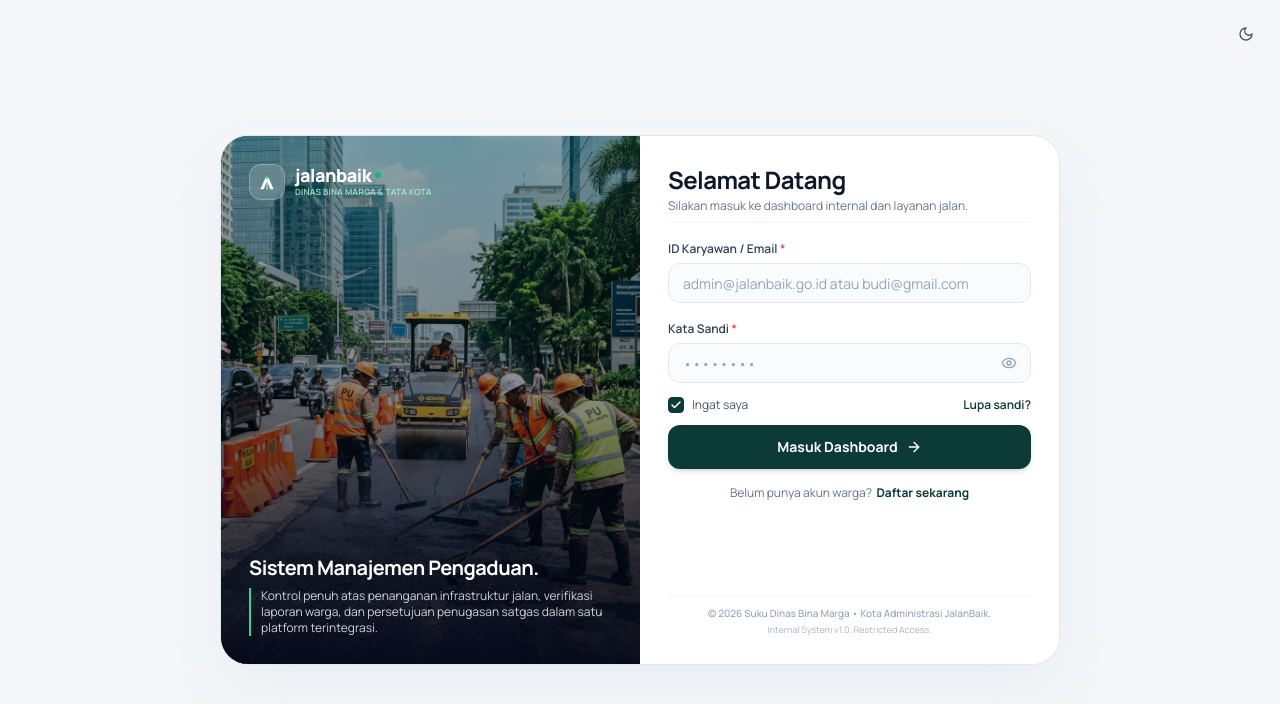
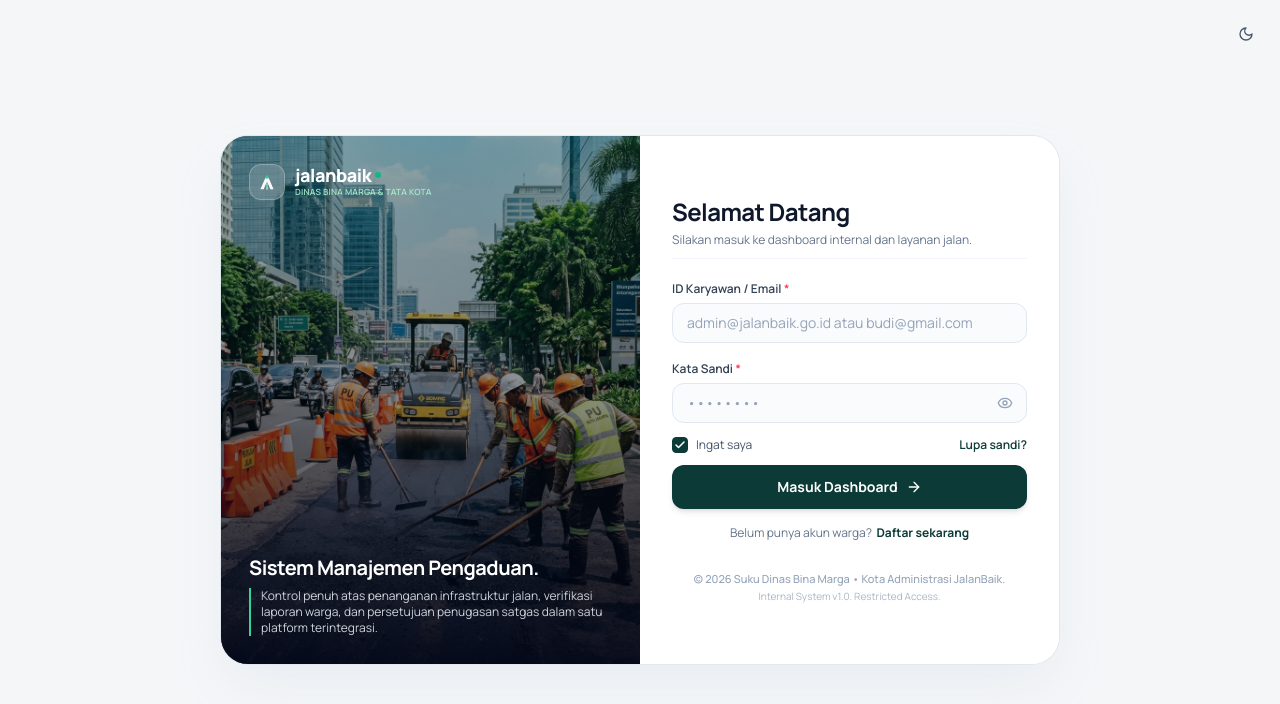
Before and after one commit to muhbintangmahardani/Pengaduan-Masyarakat, a Next.js app: page /login in a window 1280 px wide. Shown: the top 704 px of the page. Built offline with nearby package versions, Linux system fonts and the light colour scheme.

Commit message:
fix(auth): vertically center login form, remove excessive mt-auto gap and border line between button and copyright text

```diff
--- a/src/app/(auth)/login/page.tsx
+++ b/src/app/(auth)/login/page.tsx
@@ -81,9 +81,8 @@ export default function LoginPage() {
         </div>
 
         {/* Kolom Kanan: 50% Form Login Bersih, Rapi & Elegan Tanpa Scroll */}
-        <div className="p-6 sm:p-7 lg:p-7 flex flex-col justify-between bg-white dark:bg-slate-900">
-          <div>
-            <div className="space-y-0.5 mb-3">
+        <div className="p-6 sm:p-8 lg:p-8 flex flex-col justify-center bg-white dark:bg-slate-900">
+          <div className="space-y-1 mb-4">
             <h1 className="text-xl sm:text-2xl font-bold tracking-tight text-slate-900 dark:text-slate-100">
               Selamat Datang
             </h1>
@@ -175,7 +174,7 @@ export default function LoginPage() {
               type="submit"
               size="lg"
               disabled={isLoading}
-                className="w-full h-11 py-2.5 rounded-xl bg-[#0c3b37] hover:bg-[#082825] dark:bg-emerald-600 dark:hover:bg-emerald-500 text-white font-bold text-xs sm:text-sm shadow-md active:scale-[0.99] transition-all cursor-pointer mt-2.5 whitespace-nowrap flex items-center justify-center"
+              className="w-full h-11 py-2.5 rounded-xl bg-[#0c3b37] hover:bg-[#082825] dark:bg-emerald-600 dark:hover:bg-emerald-500 text-white font-bold text-xs sm:text-sm shadow-md active:scale-[0.99] transition-all cursor-pointer mt-3 whitespace-nowrap flex items-center justify-center"
             >
               {isLoading ? (
                 <>
@@ -203,14 +202,13 @@ export default function LoginPage() {
               Daftar sekarang
             </Link>
           </div>
-          </div>
 
-          {/* Footer Card */}
-          <div className="pt-2.5 mt-auto border-t border-slate-100 dark:border-slate-800 text-center space-y-0.5">
-            <p className="text-[10px] text-slate-400 dark:text-slate-500 font-medium">
+          {/* Footer Card Dekat & Tanpa Border Sesuai Referensi Gambar */}
+          <div className="pt-6 sm:pt-7 text-center space-y-0.5">
+            <p className="text-[10px] sm:text-[11px] text-slate-400 dark:text-slate-500 font-medium">
               © 2026 Suku Dinas Bina Marga • Kota Administrasi JalanBaik.
             </p>
-            <p className="text-[9px] text-slate-400/80 dark:text-slate-600">
+            <p className="text-[9px] sm:text-[10px] text-slate-400/80 dark:text-slate-600">
               Internal System v1.0. Restricted Access.
             </p>
           </div>
--- a/src/app/(auth)/register/page.tsx
+++ b/src/app/(auth)/register/page.tsx
@@ -193,12 +193,12 @@ export default function RegisterPage() {
             </div>
           </div>
 
-          {/* Footer Card */}
-          <div className="pt-2.5 mt-auto border-t border-slate-100 dark:border-slate-800 text-center space-y-0.5">
-            <p className="text-[10px] text-slate-400 dark:text-slate-500 font-medium">
+          {/* Footer Card Dekat & Tanpa Border Sesuai Referensi Gambar */}
+          <div className="pt-5 sm:pt-6 text-center space-y-0.5">
+            <p className="text-[10px] sm:text-[11px] text-slate-400 dark:text-slate-500 font-medium">
               © 2026 Suku Dinas Bina Marga • Kota Administrasi JalanBaik.
             </p>
-            <p className="text-[9px] text-slate-400/80 dark:text-slate-600">
+            <p className="text-[9px] sm:text-[10px] text-slate-400/80 dark:text-slate-600">
               Internal System v1.0. Restricted Access.
             </p>
           </div>
```
Lines whose indentation alone changed are shown as unchanged.
